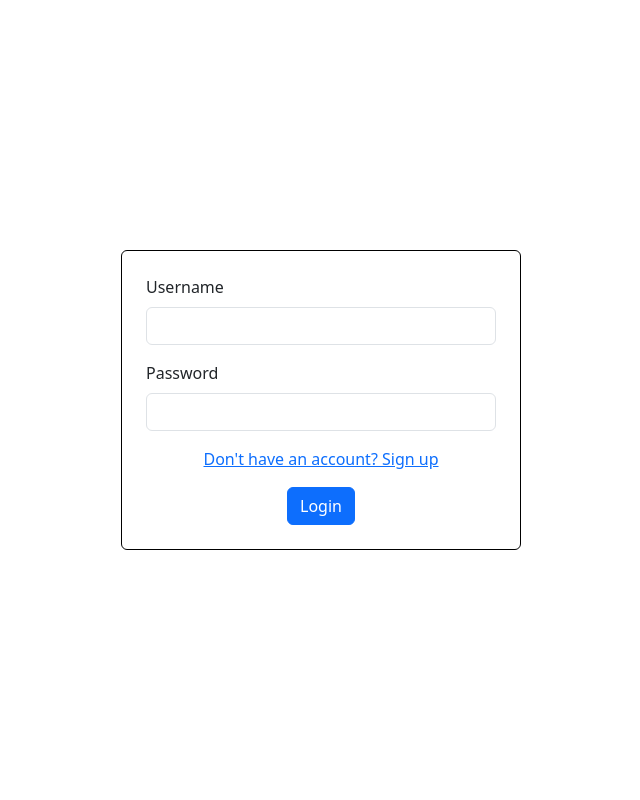
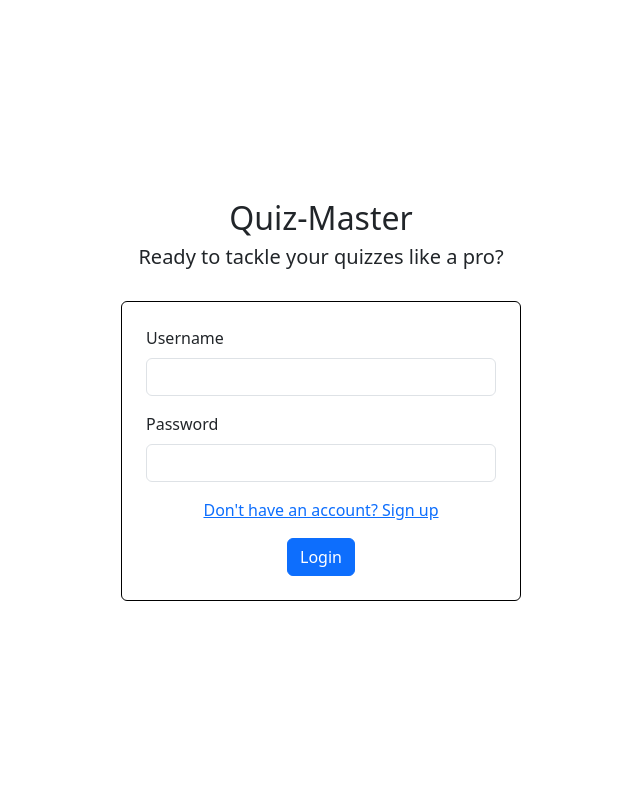
Before and after one commit to hriday-13th/quiz-master-v1, a Flask app: page /login in a window 1280 px wide. Shown: the whole page, without its empty margins (319-959 px from the left). Run offline with Flask 3, Linux system fonts and the light colour scheme; parts of the project's set-up code (start-up, migrations or seed data) failed here and were passed over.

Commit message:
misc: updated the UI

```diff
--- a/app.py
+++ b/app.py
@@ -81,14 +81,15 @@ def login():
 
 @app.route('/dashboard')
 def dashboard():
-    # if 'user_id' not in session:
-    #     return redirect("/login")
-    # return render_template("dashboard.html")
-    return "we the user"
+    if 'user_id' not in session:
+        return redirect("/login")
+    return render_template("user_dashboard.html")
 
 @app.route('/admin_dashboard')
 def admin_dashboard():
-   return "this is the admin burrah!!"
+    if 'user_id' not in session:
+        return redirect("/login")
+    return render_template("admin_dashboard.html")
 
 @app.route('/api/data', methods=['GET', 'POST'])
 def data():
--- a/templates/login_page.html
+++ b/templates/login_page.html
@@ -13,7 +13,11 @@
     </style>
   </head>
 
-  <body class="d-flex justify-content-center align-items-center">
+  <body class="d-flex flex-column justify-content-center align-items-center vh-100">
+    <div class="text-center mb-4">
+      <h2>Quiz-Master</h2>
+      <h5>Ready to tackle your quizzes like a pro?</h5>
+    </div>
     <div class="container">
       <div class="p-4 border border-black rounded" style="max-width: 400px; margin: auto;">
         <form method="POST" action="/login">
@@ -34,6 +38,7 @@
         </form>
       </div>
     </div>
+  </body>
 
     <script src="https://cdn.jsdelivr.net/npm/bootstrap@5.3.6/dist/js/bootstrap.bundle.min.js" integrity="sha384-j1CDi7MgGQ12Z7Qab0qlWQ/Qqz24Gc6BM0thvEMVjHnfYGF0rmFCozFSxQBxwHKO" crossorigin="anonymous"></script>
   </body>
--- a/templates/signup_page.html
+++ b/templates/signup_page.html
@@ -14,6 +14,10 @@
   </head>
 
   <body class="d-flex justify-content-center align-items-center">
+    <div class="text-center mb-4">
+      <h2>Quiz-Master</h2>
+      <h5>Create your account here</h5>
+    </div>
     <div class="container">
       <div class="p-4 border border-black rounded" style="max-width: 400px; margin: auto;">
         <form method="POST" action="/signup">
```
Also changed, not shown: templates/admin_dashboard.html (added), templates/user_dashboard.html (added), 2 other files.
